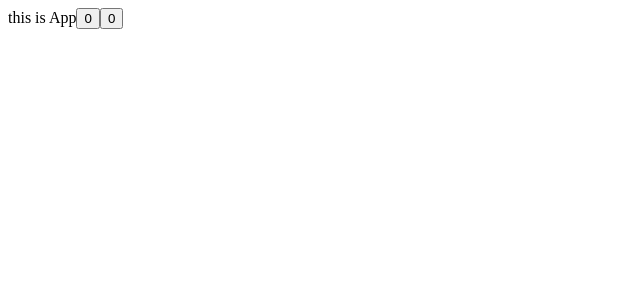
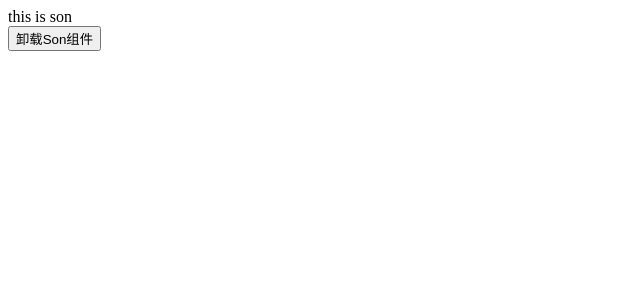
Before and after one commit to tangfire/react-basic, a React (Create React App) app: page / in a window 1280 px wide. Shown: the top 300 px of the page, without its empty margins (0-640 px from the left). Built offline with nearby package versions, Linux system fonts and the light colour scheme.

Commit message:
day2 useEffect-清除副作用

```diff
--- a/src/App.js
+++ b/src/App.js
@@ -4,36 +4,32 @@
 
 import {useEffect,useState} from "react";
 
+function Son(){
+
+    useEffect(()=>{
+        var timer = setInterval(()=>{
+            console.log('定时器执行中');
+        },1000);
+        return ()=>{
+            // 清除副作用(组件卸载时)
+            clearInterval(timer);
+        }
+    },[])
+
+    return <div>this is son</div>
+}
+
+
 function App() {
 
-    const [count, setCount] = useState(0);
-    const [cnt, setCnt] = useState(0);
-
-    // 1. 没有依赖性 初始 + 组件更新
-    // useEffect(()=>{
-    //     console.log('副作用函数执行了')
-    // })
-
-    // 2. 传入一个空数组依赖 初始执行一次
-    // useEffect(() => {
-    //     console.log('副作用函数执行了');
-    // },[])
-
-    // 3. 传入特定依赖性 初始 + 依赖项变化时执行
-    useEffect(() => {
-        console.log('副作用函数执行了');
-    },[count])
-
+    const [show,setShow]=useState(true);
 
   return (
           <div className="App">
-              this is App
-                <button onClick={()=>{
-                    setCount(count + 1)
-                }}>{count}</button>
+              {show && <Son></Son>}
               <button onClick={()=>{
-                  setCnt(cnt + 1)
-              }}>{cnt}</button>
+                  setShow(false);
+              }}>卸载Son组件</button>
           </div>
   );
 }
```
